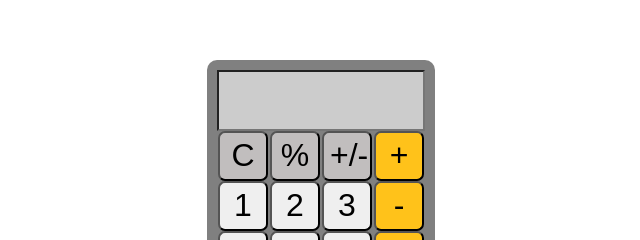
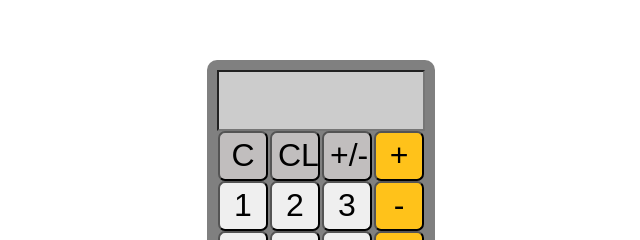
Before and after one commit to Addurezz/Calculator-TOP, a plain HTML site: page index.html in a window 1280 px wide. Shown: the part 183-423 px from the top of the page, 319-959 px from the left. Drawn offline with Linux system fonts and the light colour scheme.

Commit message:
add clear last button

```diff
--- a/index.html
+++ b/index.html
@@ -13,7 +13,7 @@
         <div class="buttons">
             <div class="topRow">
                 <button class="functional" id="clear">C</button>
-                <button class="functional" id="rest">%</button>
+                <button class="functional" id="clearLast">CL</button>
                 <button class="functional" id="plusOrMinus">+/-</button>
                 <button class="opperand" id="addition">+</button>
             </div>
```
